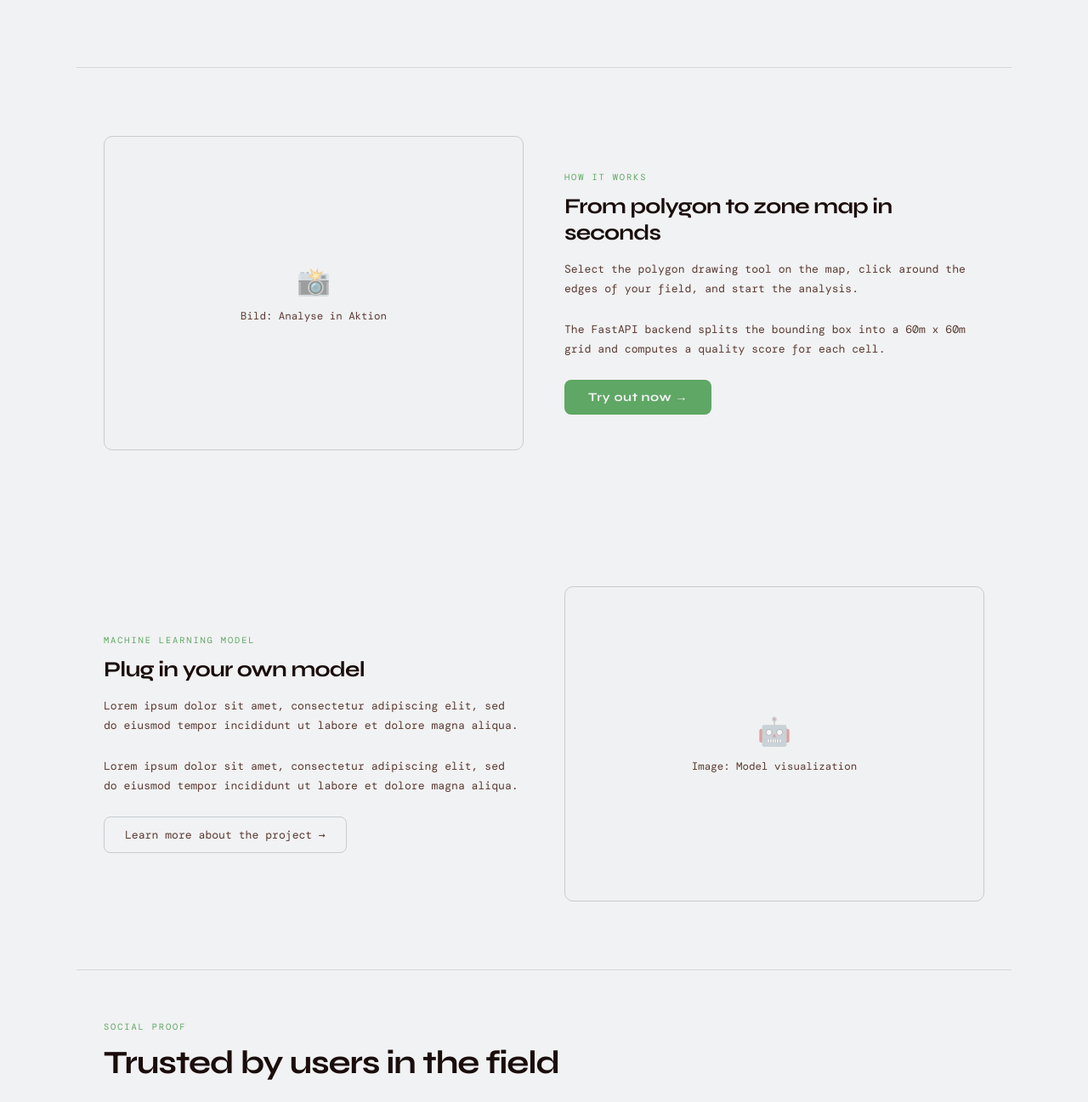
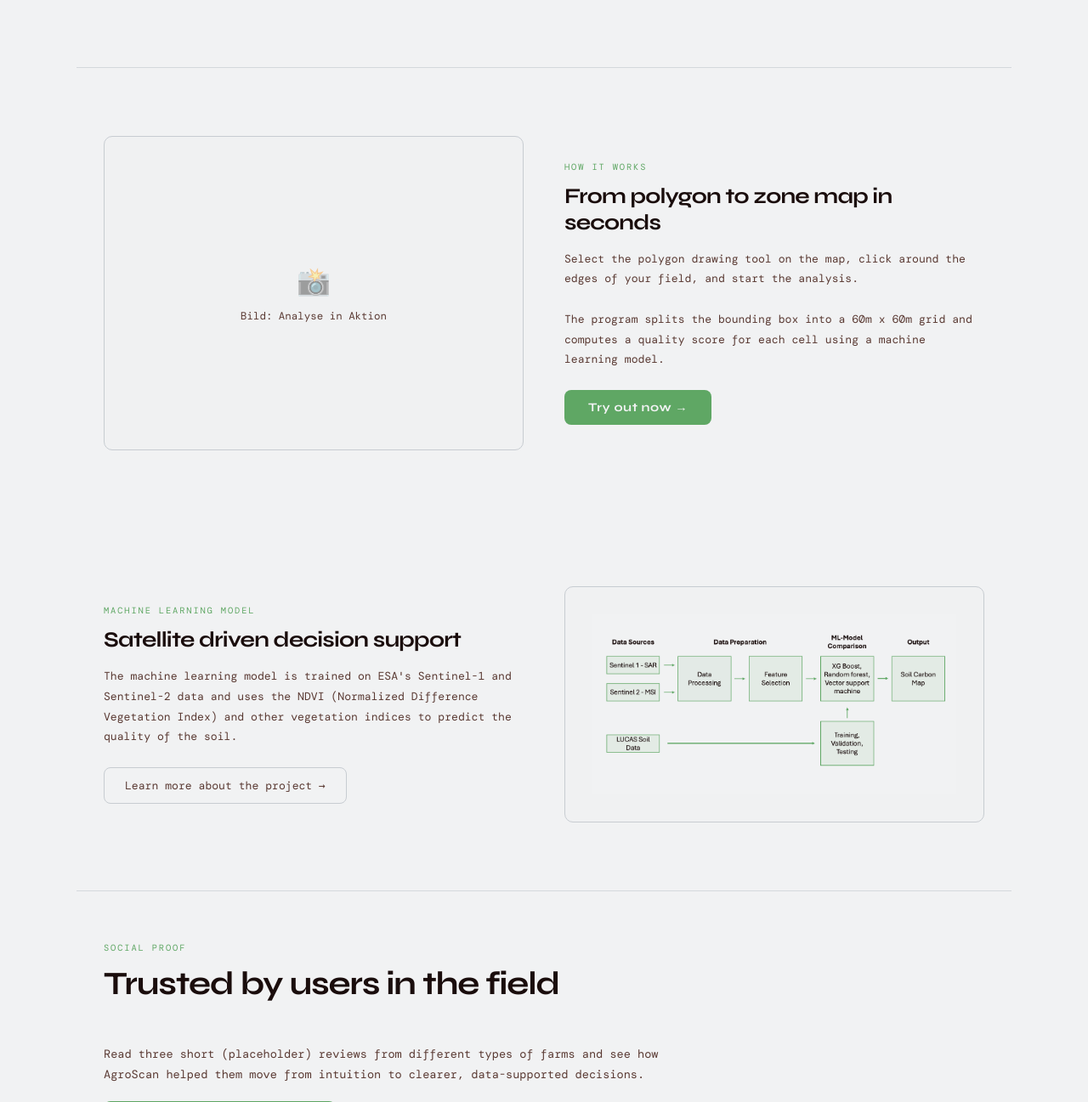
Before and after one commit to mbreitenhuber/soil_health_monitoring, a FastAPI app: page / in a window 1280 px wide. Shown: the part 2019-3316 px from the top of the page at 85% size. Run offline with FastAPI, Linux system fonts and the light colour scheme; some web fonts are replaced.

Commit message:
kleine änderungen in Index +  bild hinzugefügt

```diff
--- a/Webseite/frontend/templates/pages/analysis.html
+++ b/Webseite/frontend/templates/pages/analysis.html
@@ -96,7 +96,7 @@
     <div>
       <div class="section-label">{{ t.result }}</div>
       <div class="result-box" id="result-box">
-        <button class="btn-save" id="btn-save-dashboard" style="display:none;">Save to Personal Dashboard</button>
+        <button class="btn-save" id="btn-save-dashboard" style="display:none;margin: 0 0 10px 0;">Save to Personal Dashboard</button>
         <div class="result-row"><span>{{ t.zones_analyzed }}</span><span class="val" id="res-zones">–</span></div>
         <div class="result-row"><span>{{ t.avg_soil_quality }}</span> <span class="val" id="res-avg">–</span></div>
         <div class="result-row"><span>{{ t.highest_zone }}</span>    <span class="val" id="res-max">–</span></div>
--- a/Webseite/frontend/templates/pages/index.html
+++ b/Webseite/frontend/templates/pages/index.html
@@ -69,7 +69,7 @@
       <div class="section-eyebrow">How it works</div>
       <h3>From polygon to zone map in seconds</h3>
       <p>Select the polygon drawing tool on the map, click around the edges of your field, and start the analysis.</p>
-      <p>The FastAPI backend splits the bounding box into a 60m x 60m grid and computes a quality score for each cell.</p>
+      <p>The program splits the bounding box into a 60m x 60m grid and computes a quality score for each cell using a machine learning model.</p>
       <a class="btn-primary" href="/analyse">Try out now →</a>
     </div>
   </section>
@@ -78,13 +78,13 @@
   <section class="showcase">
     <div class="showcase-text">
       <div class="section-eyebrow">Machine Learning Model</div>
-      <h3>Plug in your own model</h3>
-      <p> Lorem ipsum dolor sit amet, consectetur adipiscing elit, sed do eiusmod tempor incididunt ut labore et dolore magna aliqua.</p>
-      <p>Lorem ipsum dolor sit amet, consectetur adipiscing elit, sed do eiusmod tempor incididunt ut labore et dolore magna aliqua.</p>
+      <h3>Satellite driven decision support</h3>
+      <p>The machine learning model is trained on ESA's Sentinel-1 and Sentinel-2 data and uses the NDVI (Normalized Difference Vegetation Index) and other vegetation indices to predict the quality of the soil.</p>
       <a class="btn-outline" href="/research_background">Learn more about the project →</a>
     </div>
-    <div class="img-placeholder" style="aspect-ratio:4/3;border-radius:10px;">
-      <div class="icon">🤖</div><div>Image: Model visualization</div>
+    <div class="img-placeholder" style="border-radius:10px;width:100%;height:100%;aspect-ratio:16/9;">
+      <img src="/static/assets/image/flow_chart_ML.png" alt="Flow chart of the machine learning model"
+      style="width:100%;height:100%;object-fit:cover;" />
     </div>
   </section>
 
@@ -130,8 +130,8 @@
     <div class="img-gallery">
       {% if gallery_images %}
         {% for img in gallery_images %}
-          <img src="/static/assets/{{ img.file }}" alt="{{ img.alt }}"
-               style="border-radius:10px;width:100%;object-fit:cover;" />
+        <img src="/static/assets/{{ img.file }}" alt="{{ img.alt }}"
+        style="border-radius:10px;width:100%;object-fit:cover;" />
         {% endfor %}
       {% else %}
         <div class="img-placeholder" style="aspect-ratio:16/9;border-radius:10px;">
```
Also changed, not shown: Webseite/agroscan.db, Webseite/frontend/static/assets/image/flow_chart_ML.png (added).
